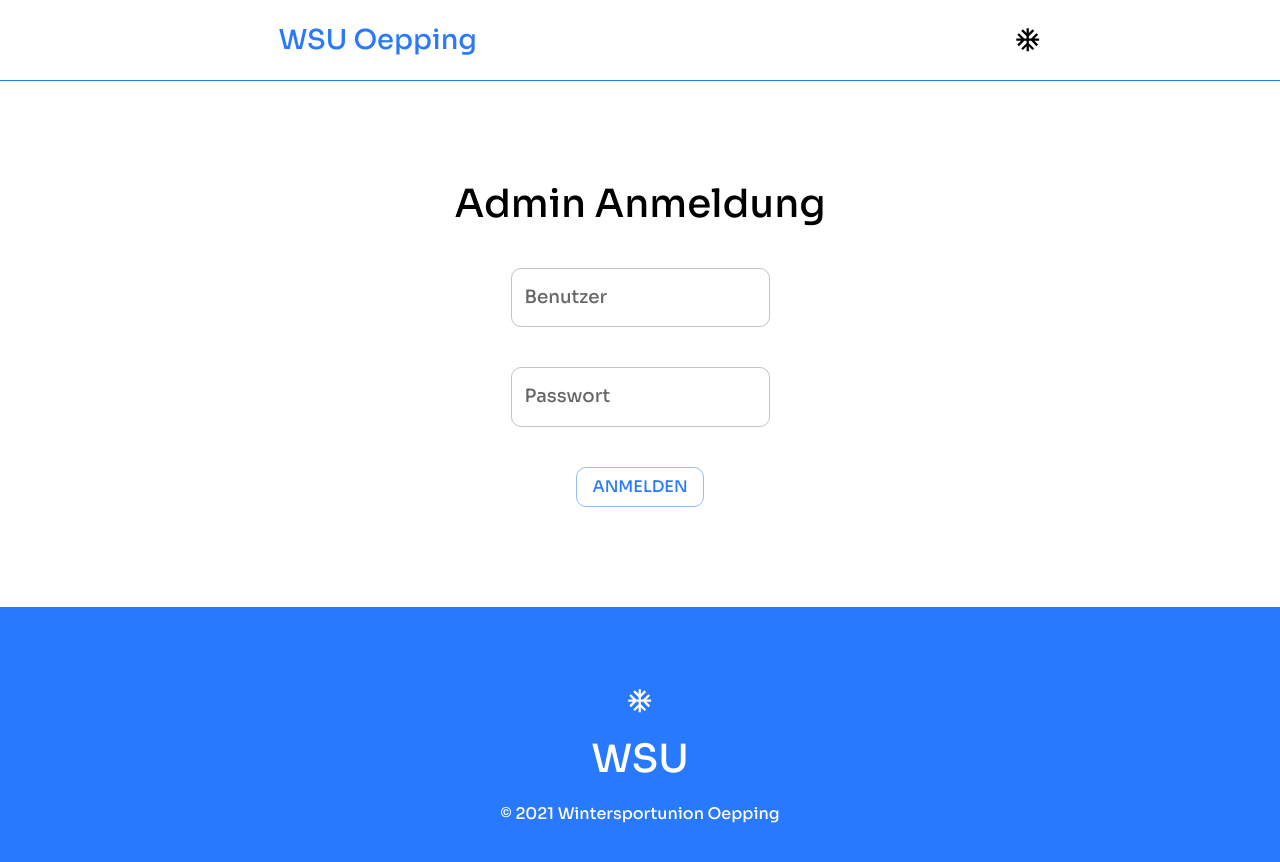
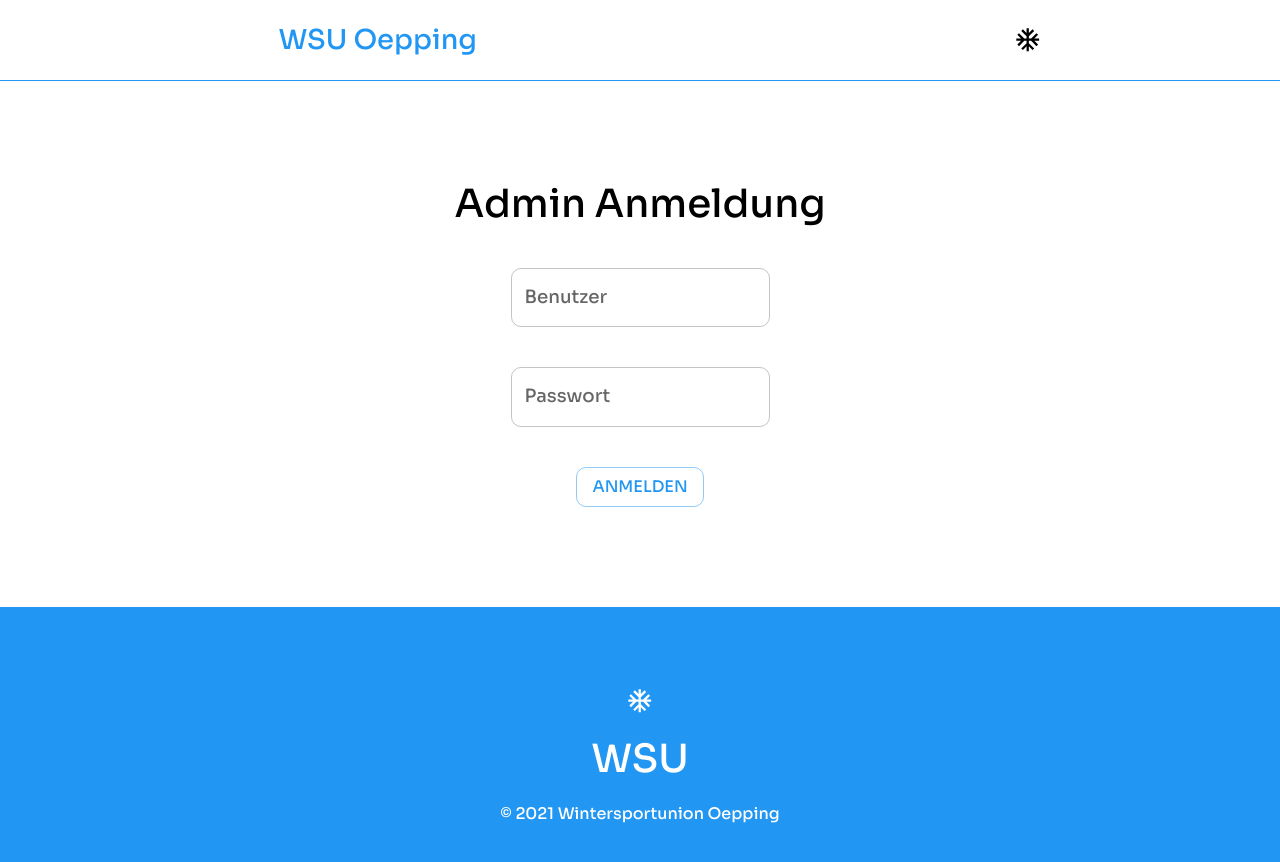
Before and after one commit to andus1999/wsu-oepping, a React (Create React App) app: page /admin in a window 1280 px wide. Shown: the top 862 px of the page. Built offline with nearby package versions, Linux system fonts and the light colour scheme; no server answers.

Commit message:
change color tone

```diff
--- a/src/styles/Colors.js
+++ b/src/styles/Colors.js
@@ -11,11 +11,12 @@ import {
   lightBlue,
 } from '@mui/material/colors';
 
+const primary = blue;
+
 const Colors = {
-  primary: blue['A400'],
-  primaryLight: teal[300],
-  red: pink['A400'],
-  orange: orange[500],
+  primary: primary[500],
+  primaryLight: primary[300],
+  red: pink[500],
   white: '#ffffff',
   black: '#000000',
   milk: '#ffffff99',
```
